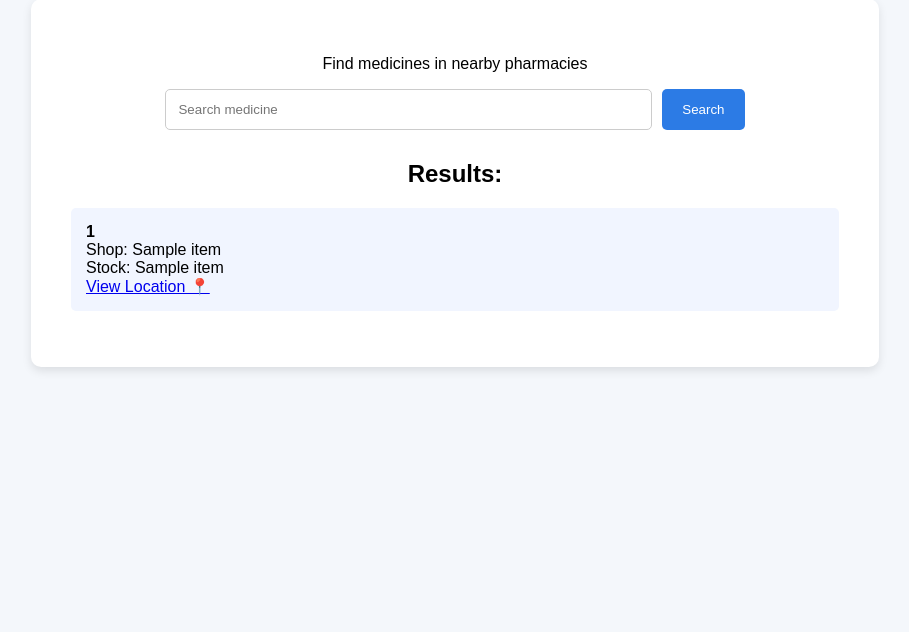
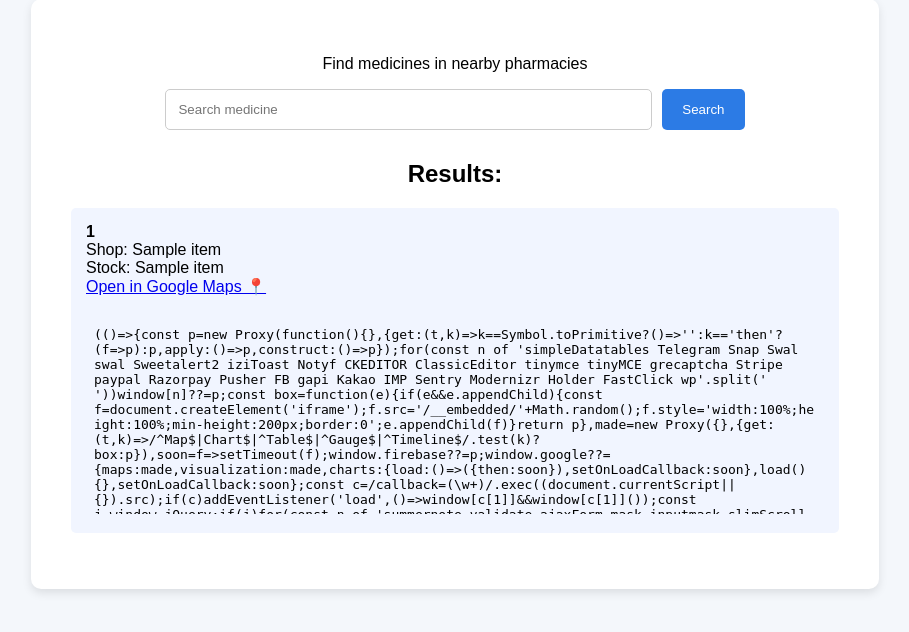
Before and after one commit to thejus06/PharmaFind, a Flask app: template templates/index.html in a window 1280 px wide. Shown: the part 139-771 px from the top of the page, without its empty margins (185-1094 px from the left). Run offline with Flask 3, Linux system fonts and the light colour scheme; the template is opened without the code that fills it: most values are stand-ins (such as "Sample title", 1, 10 or a date in 2020); some libraries are stand-ins or nearby versions.

Commit message:
Embedded Google Maps preview in search results

```diff
--- a/templates/index.html
+++ b/templates/index.html
@@ -51,8 +51,18 @@
 
                 <a href="https://www.google.com/maps?q={{ item[3] }},{{ item[4] }}"
                    target="_blank">
-                    View Location 📍
+                    Open in Google Maps 📍
                 </a>
+
+                <br><br>
+                <iframe
+                    width="100%"
+                    height="200"
+                    style="border:0; border-radius:8px;"
+                    loading="lazy"
+                    allowfullscreen
+                    src="https://maps.google.com/maps?q={{ item[3] }},{{ item[4] }}&z=15&output=embed">
+                </iframe>
             </li>
         {% endfor %}
     </ul>
```
